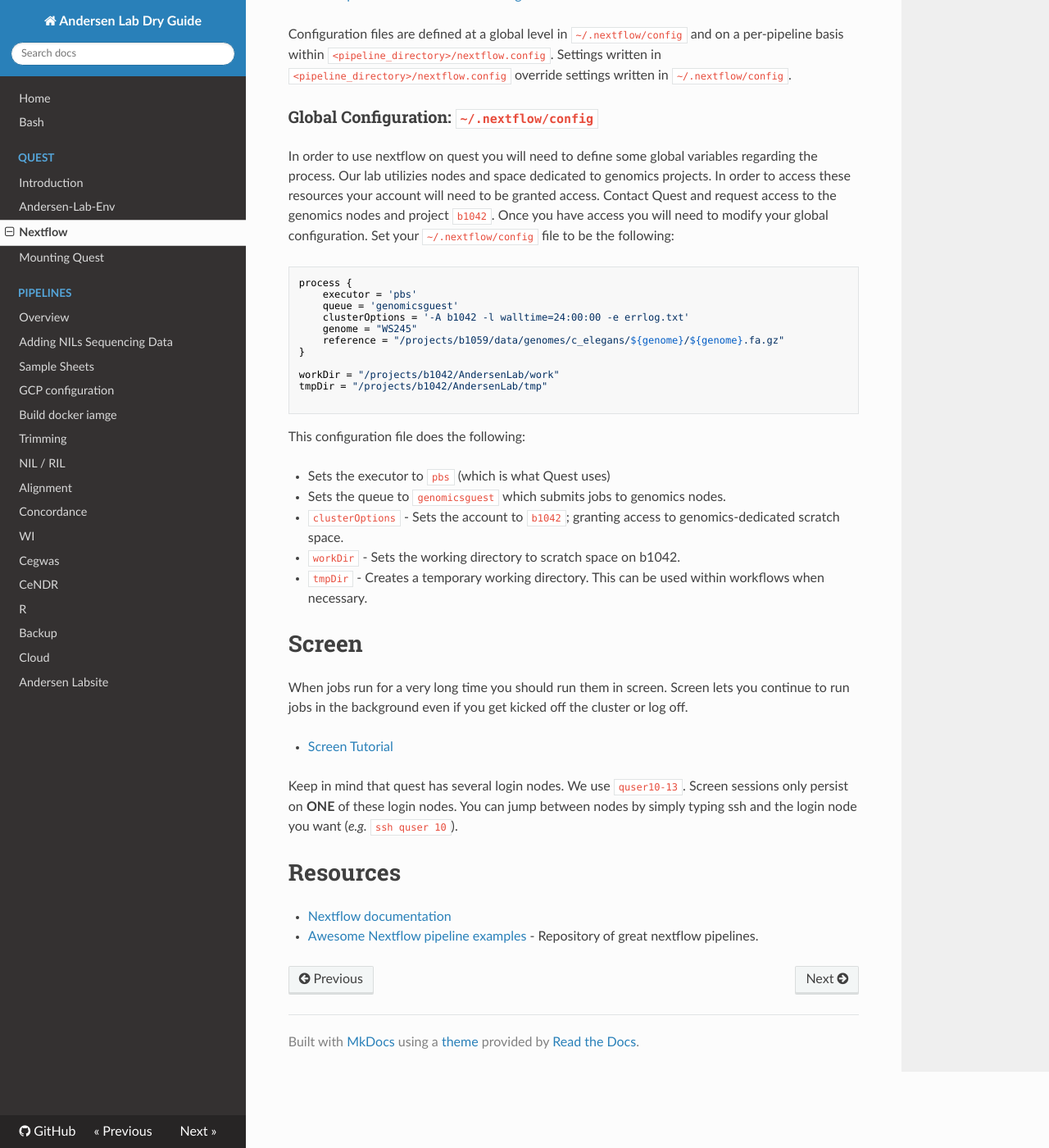
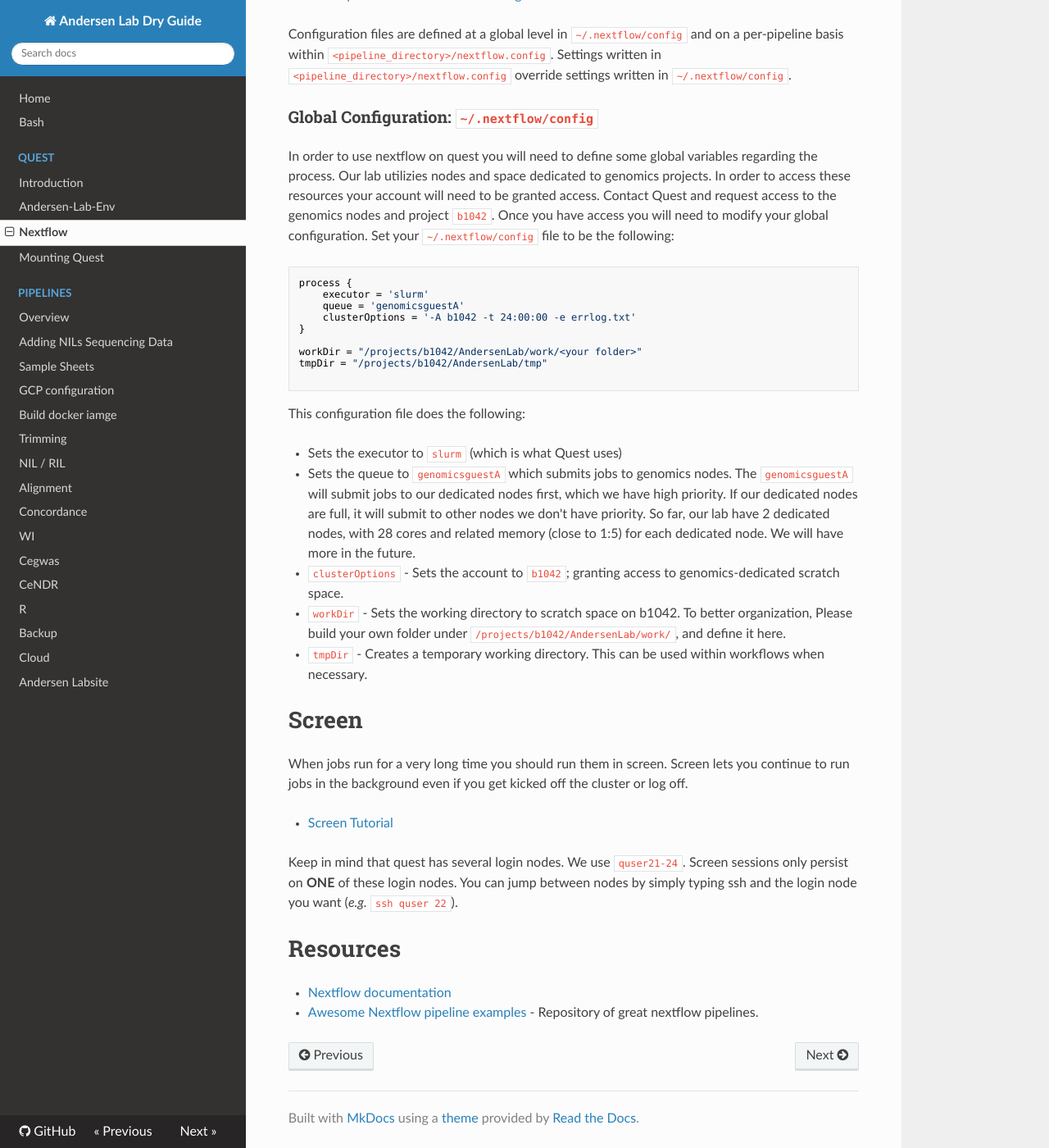
Before and after one commit to AndersenLab/dry-guide, an MkDocs documentation site: the page built from docs/quest-nextflow.md, in a window 1280 px wide and 1400 px high, scrolled down 698 px. Shown: the whole window at 82% size. Built offline with MkDocs 1.6.1, drawn with Linux system fonts in a browser that asks for light colours; nearby versions of some CDN libraries.

Commit message:
update quest node info

````diff
--- a/docs/quest-nextflow.md
+++ b/docs/quest-nextflow.md
@@ -26,25 +26,22 @@ In order to use nextflow on quest you will need to define some global variables
 
 ```
 process {
-    executor = 'pbs'
-    queue = 'genomicsguest'
-    clusterOptions = '-A b1042 -l walltime=24:00:00 -e errlog.txt'
-    genome = "WS245"
-    reference = "/projects/b1059/data/genomes/c_elegans/${genome}/${genome}.fa.gz"
+    executor = 'slurm'
+    queue = 'genomicsguestA'
+    clusterOptions = '-A b1042 -t 24:00:00 -e errlog.txt'
 }
 
-workDir = "/projects/b1042/AndersenLab/work"
+workDir = "/projects/b1042/AndersenLab/work/<your folder>"
 tmpDir = "/projects/b1042/AndersenLab/tmp"
 
 ```
 
 This configuration file does the following:
 
-* Sets the executor to `pbs` (which is what Quest uses)
-* Sets the queue to `genomicsguest` which submits jobs to genomics nodes.
+* Sets the executor to `slurm` (which is what Quest uses)
+* Sets the queue to `genomicsguestA` which submits jobs to genomics nodes. The `genomicsguestA` will submit jobs to our dedicated nodes first, which we have high priority. If our dedicated nodes are full, it will submit to other nodes we don't have priority. So far, our lab have 2 dedicated nodes, with 28 cores and related memory (close to 1:5) for each dedicated node. We will have more in the future.
 * `clusterOptions` - Sets the account to `b1042`; granting access to genomics-dedicated scratch space.
-
-* `workDir` - Sets the working directory to scratch space on b1042.
+* `workDir` - Sets the working directory to scratch space on b1042. To better organization, Please build your own folder under `/projects/b1042/AndersenLab/work/`, and define it here.
 * `tmpDir` - Creates a temporary working directory. This can be used within workflows when necessary.
 
 # Screen
@@ -53,7 +50,7 @@ When jobs run for a very long time you should run them in screen. Screen lets yo
 
 * [Screen Tutorial](https://www.rackaid.com/blog/linux-screen-tutorial-and-how-to/)
 
-Keep in mind that quest has several login nodes. We use `quser10-13`. Screen sessions only persist on __ONE__ of these login nodes. You can jump between nodes by simply typing ssh and the login node you want (_e.g._ `ssh quser 10`).
+Keep in mind that quest has several login nodes. We use `quser21-24`. Screen sessions only persist on __ONE__ of these login nodes. You can jump between nodes by simply typing ssh and the login node you want (_e.g._ `ssh quser 22`).
 
 # Resources
 
````
Also changed, not shown: docs/pipeline-GCPconfig.md (+4 -2 lines), docs/pipeline-docker.md (+6 -4 lines).
